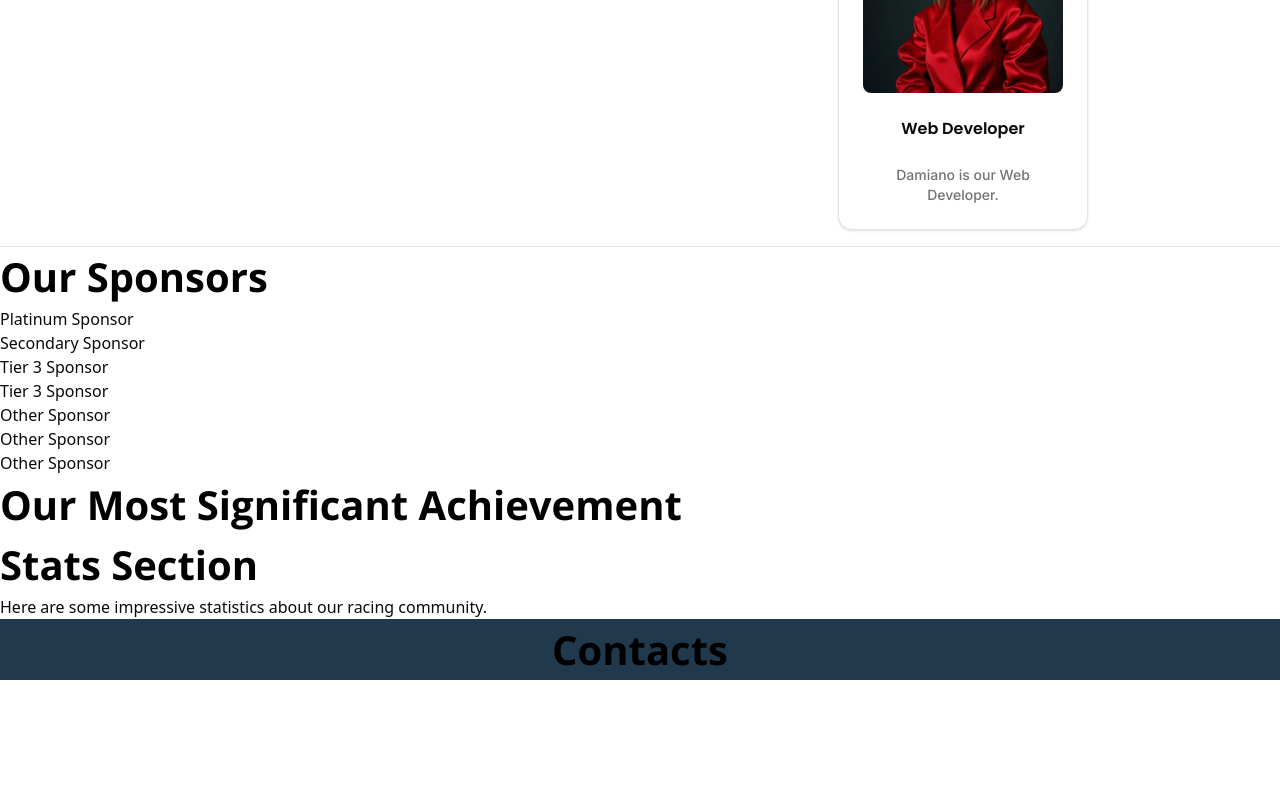
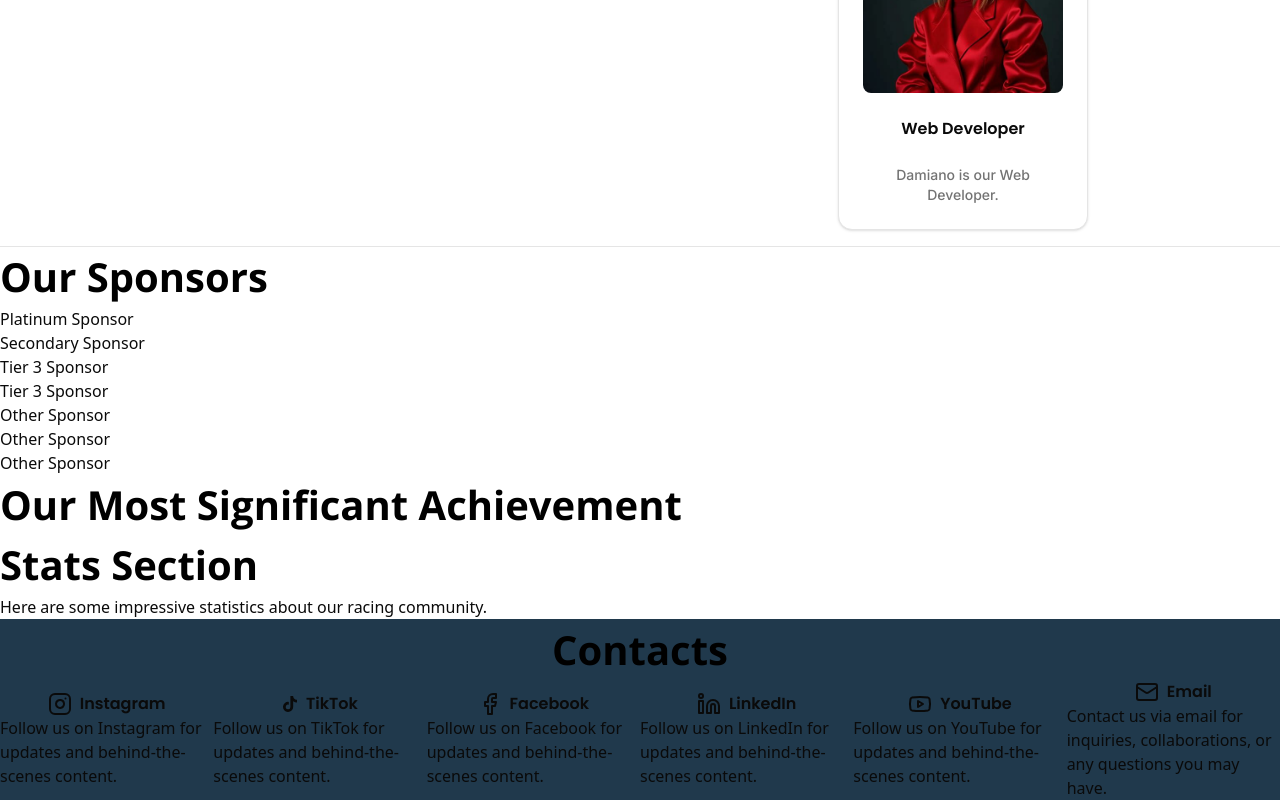
Before and after one commit to notnimo/revolution-racing-web, a Next.js app: page / in a window 1280 px wide. Shown: the part 3436-4236 px from the top of the page. Before the commit the page ends 4116 px from the top, so only its background shows below. Built offline with nearby package versions, Linux system fonts and the light colour scheme.

Commit message:
dev: contact reverted to list structure; added key prop to contancts; done badges render

```diff
--- a/src/app/page.tsx
+++ b/src/app/page.tsx
@@ -37,6 +37,7 @@ export default function Main() {
   };
 
   const instaSq: Contact = {
+    id: 0,
     type: "instagram",
     href: "https://www.instagram.com/yourprofile",
     title: "Instagram",
@@ -44,6 +45,7 @@ export default function Main() {
       "Follow us on Instagram for updates and behind-the-scenes content.",
   };
   const tiktokSq: Contact = {
+    id: 1,
     type: "tiktok",
     href: "https://www.tiktok.com/@yourprofile",
     title: "TikTok",
@@ -51,6 +53,7 @@ export default function Main() {
       "Follow us on TikTok for updates and behind-the-scenes content.",
   };
   const facebookSq: Contact = {
+    id: 2,
     type: "facebook",
     href: "https://www.facebook.com/yourprofile",
     title: "Facebook",
@@ -58,6 +61,7 @@ export default function Main() {
       "Follow us on Facebook for updates and behind-the-scenes content.",
   };
   const linkedinSq: Contact = {
+    id: 3,
     type: "linkedin",
     href: "https://www.linkedin.com/in/yourprofile",
     title: "LinkedIn",
@@ -65,6 +69,7 @@ export default function Main() {
       "Follow us on LinkedIn for updates and behind-the-scenes content.",
   };
   const youtubeSq: Contact = {
+    id: 4,
     type: "youtube",
     href: "https://www.youtube.com/@yourprofile",
     title: "YouTube",
@@ -72,11 +77,12 @@ export default function Main() {
       "Follow us on YouTube for updates and behind-the-scenes content.",
   };
   const emailSq: Contact = {
+    id: 5,
     type: "email",
     href: "mailto:yourprofile@example.com",
     title: "Email",
     description:
-      "Follow us on Instagram for updates and behind-the-scenes content.",
+      "Contact us via email for inquiries, collaborations, or any questions you may have.",
   };
   const contacts: ContactPack = [
     instaSq,
--- a/src/lib/contacts.ts
+++ b/src/lib/contacts.ts
@@ -14,7 +14,7 @@ function Story(props) {
 }
 */
 
-import { JSX } from "react";
+import { JSX, ReactNode } from "react";
 import {
   InstagramLogo,
   FacebookLogo,
@@ -35,6 +35,7 @@ const typeOpts = [
 type typeOptions = (typeof typeOpts)[number];
 
 type Contact = {
+  id: number;
   type: typeOptions;
   href: string;
   title?: string;
@@ -42,13 +43,13 @@ type Contact = {
 };
 type ContactPack = Contact[];
 
-const matchIcon: Record<string, () => JSX.Element> = {
+const matchIcon = {
   tiktok: TikTokLogo,
   instagram: InstagramLogo,
   facebook: FacebookLogo,
   linkedin: LinkedinLogo,
   youtube: YoutubeLogo,
-  mail: MailLogo,
+  email: MailLogo,
 };
 
 export { type Contact, type ContactPack, matchIcon };
--- a/src/ui/contacts/badge-section.tsx
+++ b/src/ui/contacts/badge-section.tsx
@@ -1,5 +1,28 @@
-import { type Contact, type ContactPack } from "@/src/lib/contacts";
+import { type Contact, type ContactPack, matchIcon } from "@/src/lib/contacts";
 
 export function BadgeSection({ contacts }: { contacts: ContactPack }) {
-  return <div></div>;
+  return (
+    <>
+      <div className="flex flex-row justify-around items-center w-full">
+        {contacts.map((contact: Contact) => {
+          const Icon = matchIcon[contact.type];
+          return (
+            <div
+              className="w-[33vh] flex flex-col justify-start items-center"
+              key={contact.id}>
+              <a href={contact.href} target="_blank" rel="noopener noreferrer">
+                <div className="flex flex-row justify-between items-center gap-2">
+                  <Icon />
+                  <h3>{contact.title}</h3>
+                </div>
+              </a>
+              <div>
+                <p>{contact.description}</p>
+              </div>
+            </div>
+          );
+        })}
+      </div>
+    </>
+  );
 }
--- a/src/ui/social-icons.tsx
+++ b/src/ui/social-icons.tsx
@@ -3,11 +3,12 @@ import { Linkedin } from "lucide-react";
 import { Youtube } from "lucide-react";
 import { Mail } from "lucide-react";
 import { Facebook } from "lucide-react";
+import { FaTiktok } from "react-icons/fa";
 
 function TikTokLogo() {
   return (
     <>
-      <img src="/tiktok.svg" alt="tiktok-logo" />
+      <FaTiktok />
     </>
   );
 }
```
